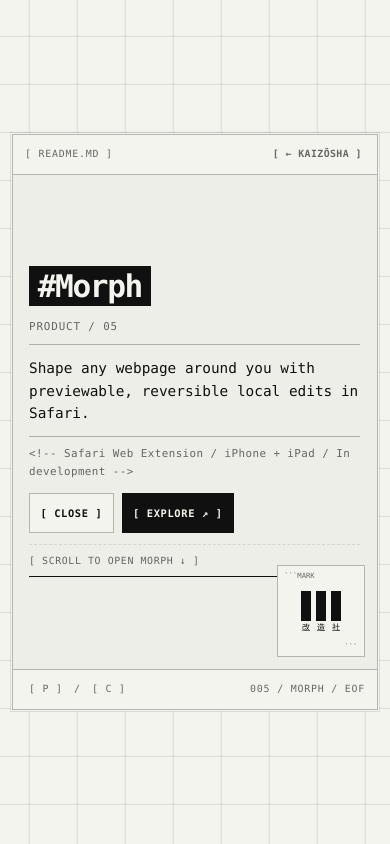
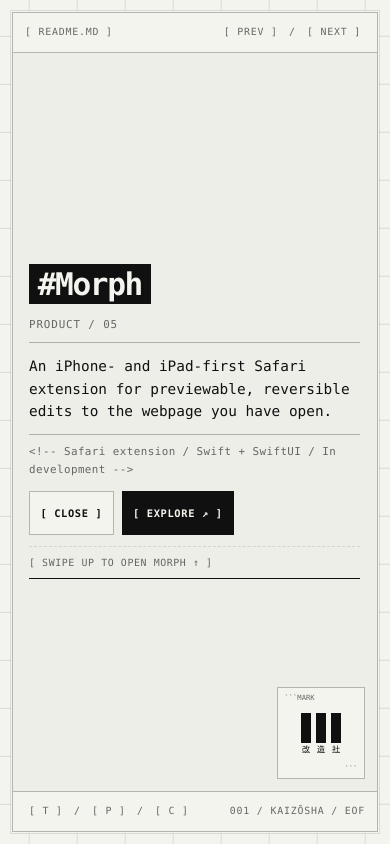
Before and after one commit to Kaizosha/morph-web, a plain HTML site: page index.html in a window 390 px wide. Drawn offline with Linux system fonts and the light colour scheme.

Commit message:
Match seamless product handoff

```diff
--- a/assets/scripts/product-continuation.js
+++ b/assets/scripts/product-continuation.js
@@ -8,31 +8,87 @@
     "bottom-right",
   ]);
   const main = document.querySelector(".home-main[data-default-slot]");
-  const requestedSlot = new URL(window.location.href).searchParams.get("slot");
 
-  if (!main || !allowedSlots.has(requestedSlot)) {
+  if (!main) {
     return;
   }
 
+  const currentUrl = new URL(window.location.href);
+  const requestedSlot = currentUrl.searchParams.get("slot");
+  const requestedScroll = Number.parseFloat(
+    currentUrl.searchParams.get("scroll") ?? "",
+  );
+  const defaultSlot = main.dataset.defaultSlot;
+
+  if (allowedSlots.has(requestedSlot) && allowedSlots.has(defaultSlot)) {
     const activeCell = main.querySelector(".product-cell.is-active");
     const previousSlot = activeCell?.dataset.productSlot;
     const destinationCell = main.querySelector(
       `.product-cell[data-product-slot="${requestedSlot}"]`,
     );
 
-  if (activeCell && destinationCell && previousSlot) {
+    if (activeCell && destinationCell && previousSlot !== requestedSlot) {
       destinationCell.dataset.productSlot = previousSlot;
       activeCell.dataset.productSlot = requestedSlot;
     }
 
     main.dataset.activeSlot = requestedSlot;
+  }
 
-  const cleanUrl = new URL(window.location.href);
-  cleanUrl.searchParams.delete("slot");
-  const remainingQuery = cleanUrl.searchParams.toString();
+  const activeSlot = allowedSlots.has(main.dataset.activeSlot)
+    ? main.dataset.activeSlot
+    : defaultSlot;
+
+  const scrollRegion = main.querySelector(".product-scroll, .together-scroll");
+
+  if (scrollRegion && Number.isFinite(requestedScroll) && requestedScroll > 0) {
+    const restoreScroll = () => {
+      scrollRegion.scrollTo({
+        top: requestedScroll,
+        behavior: "instant",
+      });
+    };
+
+    restoreScroll();
+    window.requestAnimationFrame(restoreScroll);
+  }
+
+  main.querySelectorAll("[data-product-previous], [data-product-next]").forEach(
+    (link) => {
+      const destination = new URL(link.href);
+
+      destination.searchParams.set("slot", activeSlot);
+      link.href = destination.href;
+    },
+  );
+
+  const cue = main.querySelector("[data-product-cue]");
+  const finePointer = window.matchMedia("(hover: hover) and (pointer: fine)");
+  const productName = main.dataset.activeProduct ?? "product";
+  const syncCue = () => {
+    if (!cue) {
+      return;
+    }
+
+    cue.textContent = finePointer.matches
+      ? `[ SCROLL TO OPEN ${productName} ↓ ]`
+      : `[ SWIPE UP TO OPEN ${productName} ↑ ]`;
+  };
+
+  syncCue();
+  finePointer.addEventListener?.("change", syncCue);
+
+  if (
+    currentUrl.searchParams.has("slot") ||
+    currentUrl.searchParams.has("scroll")
+  ) {
+    currentUrl.searchParams.delete("slot");
+    currentUrl.searchParams.delete("scroll");
+    const remainingQuery = currentUrl.searchParams.toString();
     window.history.replaceState(
       null,
       "",
-    `${cleanUrl.pathname}${remainingQuery ? `?${remainingQuery}` : ""}${cleanUrl.hash}`,
+      `${currentUrl.pathname}${remainingQuery ? `?${remainingQuery}` : ""}${currentUrl.hash}`,
     );
+  }
 })();
--- a/assets/styles/markdown.css
+++ b/assets/styles/markdown.css
@@ -27,6 +27,7 @@
   --measure: 96ch;
   --shell: 76rem;
   --edge: clamp(0.75rem, 2vw, 1.5rem);
+  --directory-edge: var(--edge);
   --pad: clamp(1rem, 2.5vw, 1.5rem);
   --speed: 180ms;
   --home-bar-height: 2.75rem;
@@ -132,17 +133,22 @@
   display: grid;
   min-height: 100vh;
   min-height: 100svh;
-  padding: var(--edge);
+  padding: var(--directory-edge);
   place-items: center;
   overflow: hidden;
 }
 
+.product-page-booting body[data-page-family="directory"] {
+  visibility: hidden;
+}
+
 .home-main {
+  --home-frame-width: min(94vw, 70rem);
+  --home-frame-height: min(76svh, 42rem);
   position: relative;
   display: grid;
-  width: min(94vw, 70rem);
-  height: min(76vh, 42rem);
-  height: min(76svh, 42rem);
+  width: var(--handoff-frame-width, var(--home-frame-width));
+  height: var(--handoff-frame-height, var(--home-frame-height));
   min-height: min(24rem, calc(100vh - 3rem));
   min-height: min(24rem, calc(100svh - 3rem));
   border: 1px solid var(--line);
@@ -155,9 +161,25 @@
   animation: frame-in 420ms cubic-bezier(0.22, 1, 0.36, 1) both;
 }
 
+.home-main.is-handoff-preview {
+  will-change: width, height;
+}
+
+.home-main.is-handoff-preview.is-wheel-handoff {
+  transition:
+    width 90ms linear,
+    height 90ms linear;
+}
+
+.home-main.is-handoff-resetting {
+  transition:
+    width 180ms cubic-bezier(0.22, 1, 0.36, 1),
+    height 180ms cubic-bezier(0.22, 1, 0.36, 1);
+}
+
 .home-main.is-navigating-product {
   pointer-events: none;
-  animation: frame-out var(--speed) ease both;
+  animation: none;
 }
 
 .home-intro {
@@ -670,8 +692,19 @@
   z-index: 1;
   align-items: center;
   justify-content: center;
+  overflow-x: hidden;
+  overflow-y: auto;
   padding: clamp(2rem, 6vw, 5.5rem);
+  -ms-overflow-style: none;
+  overscroll-behavior-y: contain;
+  scrollbar-width: none;
   text-align: left;
+}
+
+.product-cell.is-active .product-cell__content::-webkit-scrollbar {
+  display: none;
+  width: 0;
+  height: 0;
 }
 
 .product-cell.is-active .product-cell__heading {
@@ -1223,17 +1256,6 @@
   }
 }
 
-@keyframes frame-out {
-  from {
-    opacity: 1;
-    transform: scale(1);
-  }
-  to {
-    opacity: 0;
-    transform: scale(0.992);
-  }
-}
-
 @keyframes grid-drift {
   0%,
   100% {
@@ -1343,6 +1365,17 @@
   .document-footer:hover a,
   .document-footer:focus-within a {
     opacity: 1;
+  }
+}
+
+@media (hover: none), (pointer: coarse) {
+  .product-cell.is-active .product-cell__name,
+  .product-cell.is-active .product-cell__name:hover,
+  .product-cell.is-active .product-cell__name:focus-visible,
+  .product-cell.is-active .product-cell__name:active {
+    background: var(--ink);
+    box-shadow: none;
+    color: var(--surface);
   }
 }
 
@@ -1396,6 +1429,7 @@
 
 @media (max-width: 640px) {
   :root {
+    --directory-edge: 0.75rem;
     --home-bar-height: 2.5rem;
     --document-nav-height: 2.75rem;
     --section-bar-height: 3rem;
@@ -1406,13 +1440,12 @@
   }
 
   body[data-page-family="directory"] {
-    padding: 0.75rem;
+    padding: var(--directory-edge);
   }
 
   .home-main {
-    width: 100%;
-    height: min(82vh, 36rem);
-    height: min(82svh, 36rem);
+    --home-frame-width: 100%;
+    --home-frame-height: min(82svh, 36rem);
     min-height: min(26rem, calc(100vh - 1.5rem));
     min-height: min(26rem, calc(100svh - 1.5rem));
   }
@@ -1518,7 +1551,7 @@
     overflow: auto;
     overscroll-behavior-y: contain;
     padding: 1rem;
-    scrollbar-width: thin;
+    scrollbar-width: none;
   }
 
   .product-cell.is-active .product-cell__heading,
@@ -1561,7 +1594,7 @@
 
   .product-cell__actions button,
   .product-cell__actions a {
-    min-height: 2.5rem;
+    min-height: 2.75rem;
     padding: 0.45rem 0.65rem;
     font-size: 0.65rem;
   }
@@ -1596,14 +1629,9 @@
 }
 
 @media (max-height: 560px) {
-  .product-cell.is-active[data-product-slot="bottom-left"] .product-cell__content,
-  .product-cell.is-active[data-product-slot="bottom-right"] .product-cell__content {
-    justify-content: flex-end;
-  }
-
-  .product-cell.is-active[data-product-slot="top-left"] .product-cell__content,
-  .product-cell.is-active[data-product-slot="top-right"] .product-cell__content {
+  .product-cell.is-active .product-cell__content {
     justify-content: flex-start;
+    padding: 1rem;
   }
 }
 
--- a/assets/styles/product-continuation.css
+++ b/assets/styles/product-continuation.css
@@ -1,5 +1,12 @@
 /* Generic continuation of the expanded product-cell grammar from kaizosha.org. */
-.home-main.product-main,
+.home-main.product-main {
+  width: calc(100vw - var(--directory-edge) - var(--directory-edge));
+  height: calc(100vh - var(--directory-edge) - var(--directory-edge));
+  height: calc(100dvh - var(--directory-edge) - var(--directory-edge));
+  min-height: 0;
+  animation: none;
+}
+
 .product-main .product-cell.is-active .product-cell__heading {
   animation: none;
 }
@@ -17,12 +24,15 @@
   display: inline-flex;
   min-height: 2rem;
   align-items: center;
-  padding-inline: 0.2rem;
+  justify-content: center;
+  padding: 0.2rem 0.25rem;
+  border: 0;
+  background: transparent;
   color: inherit;
-  font-size: 0.72rem;
-  font-weight: 600;
-  letter-spacing: 0.04em;
+  font: inherit;
+  letter-spacing: inherit;
   text-decoration: none;
+  text-transform: inherit;
   transition:
     background-color var(--speed) ease,
     color var(--speed) ease;
--- a/index.html
+++ b/index.html
@@ -4,6 +4,7 @@
     <meta charset="utf-8">
     <meta name="viewport" content="width=device-width, initial-scale=1">
     <meta name="color-scheme" content="light dark">
+    <script>document.documentElement.classList.add("product-page-booting");</script>
     <meta name="theme-color" content="#101010" media="(prefers-color-scheme: dark)">
     <meta name="theme-color" content="#f4f4ef" media="(prefers-color-scheme: light)">
     <title>Morph — Kaizōsha</title>
@@ -54,8 +55,8 @@
       }
     </script>
     <link rel="stylesheet" href="/assets/styles/brand.css?v=20260814-two-tone">
-    <link rel="stylesheet" href="/assets/styles/markdown.css?v=20260820-touch-handoff">
-    <link rel="stylesheet" href="/assets/styles/product-continuation.css?v=20260820-morph">
+    <link rel="stylesheet" href="/assets/styles/markdown.css?v=20260821-seamless-handoff-v3">
+    <link rel="stylesheet" href="/assets/styles/product-continuation.css?v=20260821-seamless-handoff-v2">
     <script src="/assets/scripts/site-motion.js?v=20260818-dynamic-grid" defer></script>
   </head>
   <body data-page-family="directory" data-page="morph">
@@ -73,7 +74,9 @@
       <header class="home-toolbar">
         <span aria-hidden="true">[ README.md ]</span>
         <nav class="home-pagination product-return" aria-label="Product navigation">
-          <a href="https://kaizosha.org/">[ ← KAIZŌSHA ]</a>
+          <a href="https://modscan.kaizosha.org/" data-product-previous aria-label="Open the previous Kaizōsha product, ModScan">[ PREV ]</a>
+          <span aria-hidden="true">/</span>
+          <a href="https://together.kaizosha.org/" data-product-next aria-label="Open the next Kaizōsha product, Together">[ NEXT ]</a>
         </nav>
       </header>
 
@@ -93,14 +96,14 @@
               <div class="product-cell__detail">
                 <p class="product-cell__eyebrow" aria-hidden="true">product / 05</p>
                 <p class="product-cell__description">
-                  Shape any webpage around you with previewable, reversible local edits in Safari.
+                  An iPhone- and iPad-first Safari extension for previewable, reversible edits to the webpage you have open.
                 </p>
-                <p class="product-cell__meta">Safari Web Extension / iPhone + iPad / In development</p>
+                <p class="product-cell__meta">Safari extension / Swift + SwiftUI / In development</p>
                 <div class="product-cell__actions">
                   <a href="https://kaizosha.org/" aria-label="Close Morph and return to the Kaizōsha product directory">[ CLOSE ]</a>
                   <a class="product-cell__explore" href="#about" aria-label="Explore Morph details">[ EXPLORE ↗ ]</a>
                 </div>
-                <a class="product-cell__scroll-cue product-cue" href="#about">[ SCROLL TO OPEN Morph ↓ ]</a>
+                <a class="product-cell__scroll-cue product-cue" href="#about" data-product-cue>[ SCROLL TO OPEN Morph ↓ ]</a>
               </div>
             </div>
 
@@ -216,7 +219,74 @@
         </article>
       </div>
 
-      <script src="/assets/scripts/product-continuation.js?v=20260820-slot-continuation"></script>
+      <script>
+        (() => {
+          const root = document.documentElement;
+
+          try {
+            const allowedSlots = new Set([
+              "top-left",
+              "top-right",
+              "bottom-left",
+              "bottom-right",
+            ]);
+            const main = document.querySelector(".home-main[data-default-slot]");
+            const currentUrl = new URL(window.location.href);
+            const requestedSlot = currentUrl.searchParams.get("slot");
+            const requestedScroll = Number.parseFloat(
+              currentUrl.searchParams.get("scroll") ?? "",
+            );
+            const defaultSlot = main?.dataset.defaultSlot;
+
+            if (
+              main &&
+              allowedSlots.has(requestedSlot) &&
+              allowedSlots.has(defaultSlot)
+            ) {
+              const activeCell = main.querySelector(".product-cell.is-active");
+              const previousSlot = activeCell?.dataset.productSlot;
+              const destinationCell = main.querySelector(
+                `.product-cell[data-product-slot="${requestedSlot}"]`,
+              );
+
+              if (
+                activeCell &&
+                destinationCell &&
+                previousSlot !== requestedSlot
+              ) {
+                destinationCell.dataset.productSlot = previousSlot;
+                activeCell.dataset.productSlot = requestedSlot;
+              }
+
+              main.dataset.activeSlot = requestedSlot;
+            }
+
+            const scrollRegion = main?.querySelector(".product-scroll, .together-scroll");
+
+            if (
+              scrollRegion &&
+              Number.isFinite(requestedScroll) &&
+              requestedScroll > 0
+            ) {
+              scrollRegion.scrollTo({ top: requestedScroll, behavior: "instant" });
+            }
+
+            const cue = main?.querySelector("[data-product-cue]");
+            const productName = main?.dataset.activeProduct ?? "product";
+
+            if (cue) {
+              cue.textContent = window.matchMedia(
+                "(hover: hover) and (pointer: fine)",
+              ).matches
+                ? `[ SCROLL TO OPEN ${productName} ↓ ]`
+                : `[ SWIPE UP TO OPEN ${productName} ↑ ]`;
+            }
+          } finally {
+            root.classList.remove("product-page-booting");
+          }
+        })();
+      </script>
+      <script src="/assets/scripts/product-continuation.js?v=20260821-seamless-handoff-v4"></script>
 
       <a class="home-logo is-ready" href="https://kaizosha.org/" aria-label="Return to Kaizōsha">
         <span class="brand-lockup" aria-hidden="true">
@@ -229,9 +299,14 @@
       </a>
 
       <footer class="home-statusbar">
-        <nav class="home-legal" aria-label="Morph pages">
-          <a href="/privacy" aria-label="Morph app privacy">
-            <span class="home-legal__full">[ APP PRIVACY ]</span>
+        <nav class="home-legal" aria-label="Company pages">
+          <a href="https://kaizosha.org/terms" aria-label="Terms">
+            <span class="home-legal__full">[ TERMS ]</span>
+            <span class="home-legal__compact" aria-hidden="true">[ T ]</span>
+          </a>
+          <span aria-hidden="true">/</span>
+          <a href="https://kaizosha.org/privacy" aria-label="Privacy">
+            <span class="home-legal__full">[ PRIVACY ]</span>
             <span class="home-legal__compact" aria-hidden="true">[ P ]</span>
           </a>
           <span aria-hidden="true">/</span>
@@ -240,7 +315,7 @@
             <span class="home-legal__compact" aria-hidden="true">[ C ]</span>
           </a>
         </nav>
-        <span aria-hidden="true">005 / MORPH / EOF</span>
+        <span aria-hidden="true">001 / KAIZŌSHA / EOF</span>
       </footer>
     </main>
   </body>
```
Also changed, not shown: 404.html (+1 -1 lines), privacy.html (+1 -1 lines), 1 other file. Lines whose indentation alone changed are shown as unchanged.
